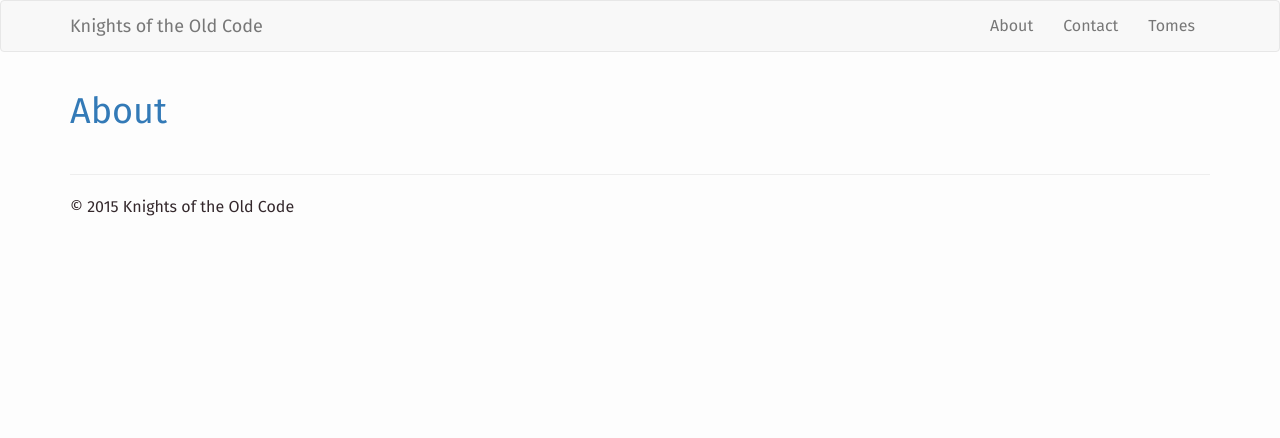
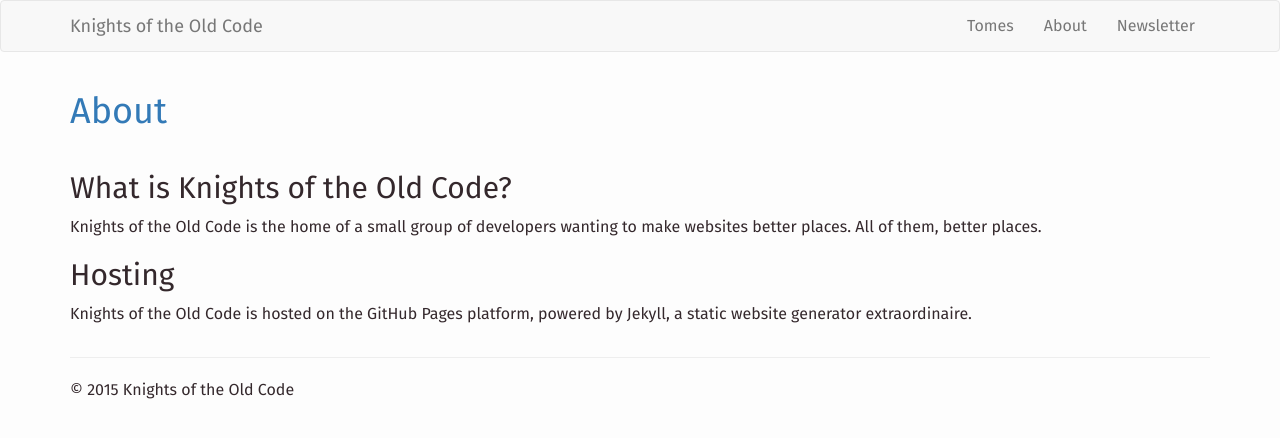
Before and after one commit to knightsoftheoldcode/knightsoftheoldcode.github.io, a Jekyll site: the page built from about/index.md, in a window 1280 px wide. Shown: the top 438 px of the page. Built offline with Jekyll 4.4.1, drawn with Linux system fonts in a browser that asks for light colours; nearby versions of some CDN libraries; comment, search, counter and statistics services are not loaded.

Commit message:
reorganize pages / add newsletter form

```diff
--- a/_layouts/default.html
+++ b/_layouts/default.html
@@ -13,6 +13,13 @@
 
         <link rel="stylesheet" href="{{ "/css/bootstrap.min.css" | prepend: site.baseurl }}">
         <link rel="stylesheet" href="{{ "/css/main.css" | prepend: site.baseurl }}">
+
+        <link href="//cdn-images.mailchimp.com/embedcode/classic-081711.css" rel="stylesheet" type="text/css">
+        <style type="text/css">
+            #mc_embed_signup{background:#fff; clear:left; font:14px Helvetica,Arial,sans-serif; }
+            /* Add your own MailChimp form style overrides in your site stylesheet or in this style block.
+               We recommend moving this block and the preceding CSS link to the HEAD of your HTML file. */
+        </style>
 
         <script src="{{ "/js/vendor/modernizr-2.8.3-respond-1.4.2.min.js" | prepend: site.baseurl }}"></script>
         <script src='https://cdn.firebase.com/js/client/2.2.1/firebase.js'></script>
--- /dev/null
+++ b/about/index.md
@@ -0,0 +1,11 @@
+---
+layout: post
+title: About
+permalink: /about/
+active: true
+---
+## What is Knights of the Old Code?
+Knights of the Old Code is the home of a small group of developers wanting to make websites better places. All of them, better places.
+
+## Hosting
+Knights of the Old Code is hosted on the GitHub Pages platform, powered by Jekyll, a static website generator extraordinaire.
```
Also changed, not shown: about.md (deleted, +0 -6 lines), contact.md (deleted, +0 -6 lines), newsletter/index.md (added, +40 -0 lines), tomes/index.md (renamed from tomes.md).
